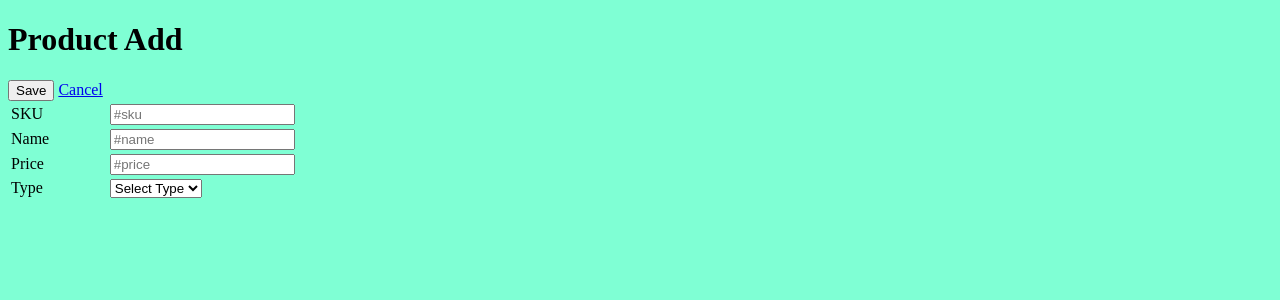
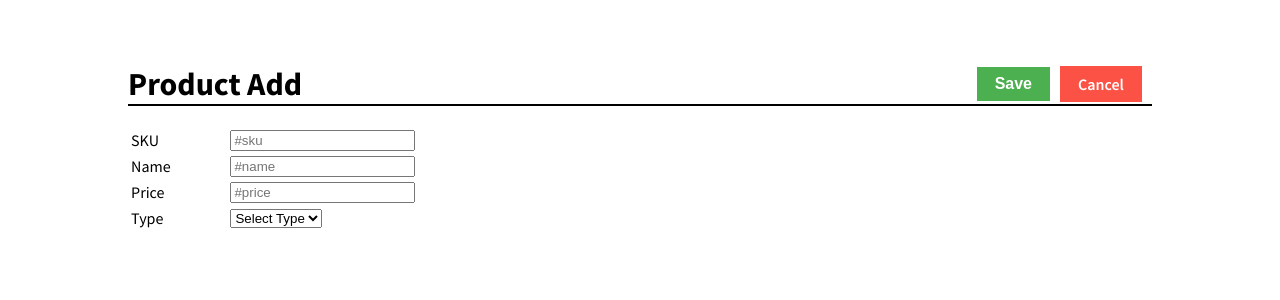
Before and after one commit to Chadrack09/php-junior-crud-2563, a PHP site: page /src/views/AddProduct.php in a window 1280 px wide. Shown: the top 300 px of the page. Run offline with PHP 8.4, Linux system fonts and the light colour scheme; data comes from the database, SQL or seed files in the repository.

Commit message:
made changes to css file

```diff
--- a/src/views/css/AddProduct.css
+++ b/src/views/css/AddProduct.css
@@ -1,3 +1,78 @@
 body {
-    background-color: aquamarine;
+    font-family: 'Source Sans Pro', sans-serif;
 }
+
+p,
+h1,
+h2,
+h3,
+h4,
+h5,
+h6 {
+    margin: 0;
+    padding: 0;
+}
+
+a {
+    text-decoration: none;
+    color: #000;
+}
+
+.main-container {
+    display: flex;
+    flex-direction: column;
+    align-items: center;
+    justify-content: center;
+    margin: 4rem auto;
+    width: 90%;
+}
+
+.product-header {
+    display: flex;
+    flex-direction: row;
+    justify-content: space-between;
+    align-items: center;
+    width: 100%;
+    margin-bottom: 20px;
+    border-bottom: 2px solid black;
+}
+
+.btn-group {
+    display: flex;
+    flex-direction: row;
+    justify-content: space-between;
+    align-items: center;
+}
+
+.save-btn {
+    background-color: #4CAF50;
+    border: none;
+    color: white;
+    text-align: center;
+    text-decoration: none;
+    display: inline-block;
+    font-size: 16px;
+    font-weight: 600;
+    padding: 8px 18px;
+    margin-right: 10px;
+    cursor: pointer;
+}
+
+.cancel-btn {
+    background-color: #fc5145;
+    border: none;
+    color: white;
+    text-align: center;
+    text-decoration: none;
+    display: inline-block;
+    font-size: 16px;
+    font-weight: 600;
+    padding: 8px 18px;
+    margin-right: 10px;
+    cursor: pointer;
+}
+
+
+#product_form {
+    width: inherit;
+}
```
Also changed, not shown: src/views/css/Index.css (+42 -2 lines).
